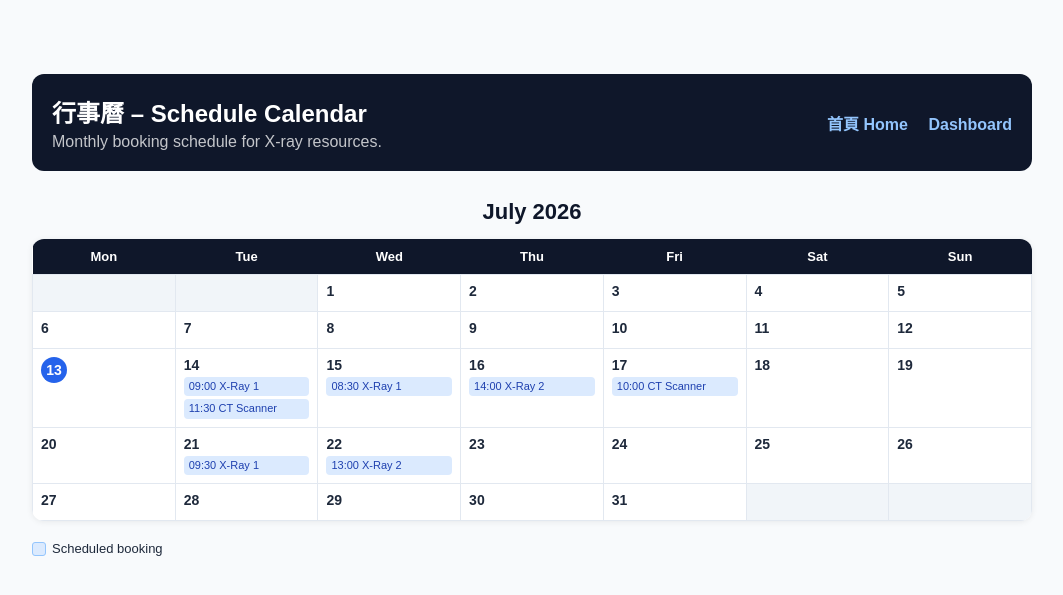
After one commit to Evan-Pei/Xray, a Flask app: page /calendar in a window 1280 px wide. The commit adds this page. Shown: the top 595 px of the page, without its empty margins (108-1171 px from the left). Run offline with Flask 3, Linux system fonts and the light colour scheme.

Commit message:
feat: add 狀態視窗 (status panel) and 行事曆 (calendar) to dashboard

```diff
--- a/routes/web.py
+++ b/routes/web.py
@@ -1,6 +1,29 @@
+import calendar
+from datetime import date
+
 from flask import Blueprint, render_template
 
 web_bp = Blueprint('web', __name__, url_prefix='/')
+
+# ---------------------------------------------------------------------------
+# Mock data – replace with real DB queries when a booking model is available
+# ---------------------------------------------------------------------------
+
+_MACHINES = [
+    {"name": "X-Ray 1",    "description": "High-resolution X-ray machine",  "status": "online"},
+    {"name": "X-Ray 2",    "description": "Fast throughput X-ray machine",   "status": "maintenance"},
+    {"name": "CT Scanner", "description": "Computed tomography scanner",      "status": "online"},
+]
+
+_BOOKINGS = [
+    {"day": 14, "time": "09:00", "machine": "X-Ray 1",    "patient": "Patient A"},
+    {"day": 14, "time": "11:30", "machine": "CT Scanner", "patient": "Patient B"},
+    {"day": 15, "time": "08:30", "machine": "X-Ray 1",    "patient": "Patient C"},
+    {"day": 16, "time": "14:00", "machine": "X-Ray 2",    "patient": "Patient D"},
+    {"day": 17, "time": "10:00", "machine": "CT Scanner", "patient": "Patient E"},
+    {"day": 21, "time": "09:30", "machine": "X-Ray 1",    "patient": "Patient F"},
+    {"day": 22, "time": "13:00", "machine": "X-Ray 2",    "patient": "Patient G"},
+]
 
 
 @web_bp.route('/', methods=['GET'])
@@ -10,9 +33,33 @@ def index():
 
 @web_bp.route('/dashboard', methods=['GET'])
 def dashboard():
+    online_count = sum(1 for m in _MACHINES if m['status'] == 'online')
     metrics = [
-        {"label": "Active Machines", "value": 3},
-        {"label": "Scheduled Today", "value": 12},
-        {"label": "Pending Requests", "value": 4},
+        {"label": "Active Machines",   "value": online_count},
+        {"label": "Scheduled Today",   "value": 12},
+        {"label": "Pending Requests",  "value": 4},
     ]
-    return render_template('dashboard.html', metrics=metrics)
+    return render_template('dashboard.html', metrics=metrics, machines=_MACHINES)
+
+
+@web_bp.route('/calendar', methods=['GET'])
+def calendar_view():
+    today = date.today()
+    year, month = today.year, today.month
+
+    # Build a list-of-weeks; each week is a list of day numbers (0 = padding)
+    cal = calendar.monthcalendar(year, month)
+    month_name = today.strftime('%B %Y')
+
+    # Map day -> list of bookings for quick lookup in the template
+    bookings_by_day: dict[int, list[dict]] = {}
+    for b in _BOOKINGS:
+        bookings_by_day.setdefault(b['day'], []).append(b)
+
+    return render_template(
+        'calendar.html',
+        cal=cal,
+        month_name=month_name,
+        today_day=today.day,
+        bookings_by_day=bookings_by_day,
+    )
--- /dev/null
+++ b/templates/calendar.html
@@ -0,0 +1,76 @@
+<!doctype html>
+<html lang="en">
+<head>
+    <meta charset="utf-8">
+    <meta name="viewport" content="width=device-width, initial-scale=1">
+    <title>Xray | 行事曆 Calendar</title>
+    <style>
+        body { font-family: Arial, sans-serif; margin: 0; background: #f8fafc; color: #1e293b; }
+        .container { max-width: 1000px; margin: 50px auto; padding: 24px; }
+        .header { background: #0f172a; color: #fff; padding: 20px; border-radius: 12px; display: flex; align-items: center; justify-content: space-between; flex-wrap: wrap; gap: 12px; }
+        .header h1 { margin: 0; }
+        nav a { color: #93c5fd; text-decoration: none; font-weight: 600; margin-left: 16px; }
+        nav a:hover { color: #fff; text-decoration: underline; }
+
+        .month-title { font-size: 22px; font-weight: 700; margin: 28px 0 14px; color: #0f172a; text-align: center; }
+        .cal-grid { border-collapse: collapse; width: 100%; background: #fff; border-radius: 12px; overflow: hidden; box-shadow: 0 1px 6px rgba(0,0,0,.07); }
+        .cal-grid th { background: #0f172a; color: #fff; padding: 10px 6px; font-size: 13px; text-align: center; }
+        .cal-grid td { vertical-align: top; padding: 8px; border: 1px solid #e2e8f0; width: calc(100% / 7); min-height: 90px; }
+        .cal-grid td.empty { background: #f1f5f9; }
+        .day-num { font-weight: 700; font-size: 14px; margin-bottom: 4px; }
+        .day-num.today { background: #2563eb; color: #fff; border-radius: 50%; width: 26px; height: 26px; display: flex; align-items: center; justify-content: center; }
+        .booking { background: #dbeafe; color: #1e40af; font-size: 11px; border-radius: 4px; padding: 2px 5px; margin-top: 3px; line-height: 1.4; }
+
+        .legend { display: flex; gap: 20px; margin-top: 20px; flex-wrap: wrap; }
+        .legend-item { display: flex; align-items: center; gap: 6px; font-size: 13px; }
+        .legend-dot { width: 12px; height: 12px; border-radius: 3px; background: #dbeafe; border: 1px solid #93c5fd; }
+    </style>
+</head>
+<body>
+    <main class="container">
+        <section class="header">
+            <div>
+                <h1>行事曆 – Schedule Calendar</h1>
+                <p style="margin:4px 0 0; opacity:.75;">Monthly booking schedule for X-ray resources.</p>
+            </div>
+            <nav>
+                <a href="/">首頁 Home</a>
+                <a href="/dashboard">Dashboard</a>
+            </nav>
+        </section>
+
+        <p class="month-title">{{ month_name }}</p>
+
+        <table class="cal-grid">
+            <thead>
+                <tr>
+                    <th>Mon</th><th>Tue</th><th>Wed</th>
+                    <th>Thu</th><th>Fri</th><th>Sat</th><th>Sun</th>
+                </tr>
+            </thead>
+            <tbody>
+                {% for week in cal %}
+                <tr>
+                    {% for day in week %}
+                    {% if day == 0 %}
+                    <td class="empty"></td>
+                    {% else %}
+                    <td>
+                        <div class="day-num {% if day == today_day %}today{% endif %}">{{ day }}</div>
+                        {% for b in bookings_by_day.get(day, []) %}
+                        <div class="booking">{{ b.time }} {{ b.machine }}</div>
+                        {% endfor %}
+                    </td>
+                    {% endif %}
+                    {% endfor %}
+                </tr>
+                {% endfor %}
+            </tbody>
+        </table>
+
+        <div class="legend">
+            <div class="legend-item"><span class="legend-dot"></span> Scheduled booking</div>
+        </div>
+    </main>
+</body>
+</html>
--- a/templates/index.html
+++ b/templates/index.html
@@ -16,7 +16,10 @@
     <main class="container">
         <h1>Welcome to Xray</h1>
         <p>A lightweight booking and scheduling platform for X-ray resources.</p>
-        <p><a href="/dashboard">Go to Dashboard</a></p>
+        <p>
+            <a href="/dashboard">Dashboard</a> &nbsp;|&nbsp;
+            <a href="/calendar">行事曆 Calendar</a>
+        </p>
     </main>
 </body>
 </html>
```
Also changed, not shown: templates/dashboard.html (+45 -3 lines), tests/test_web_routes.py (+53 -0 lines), README.md.
